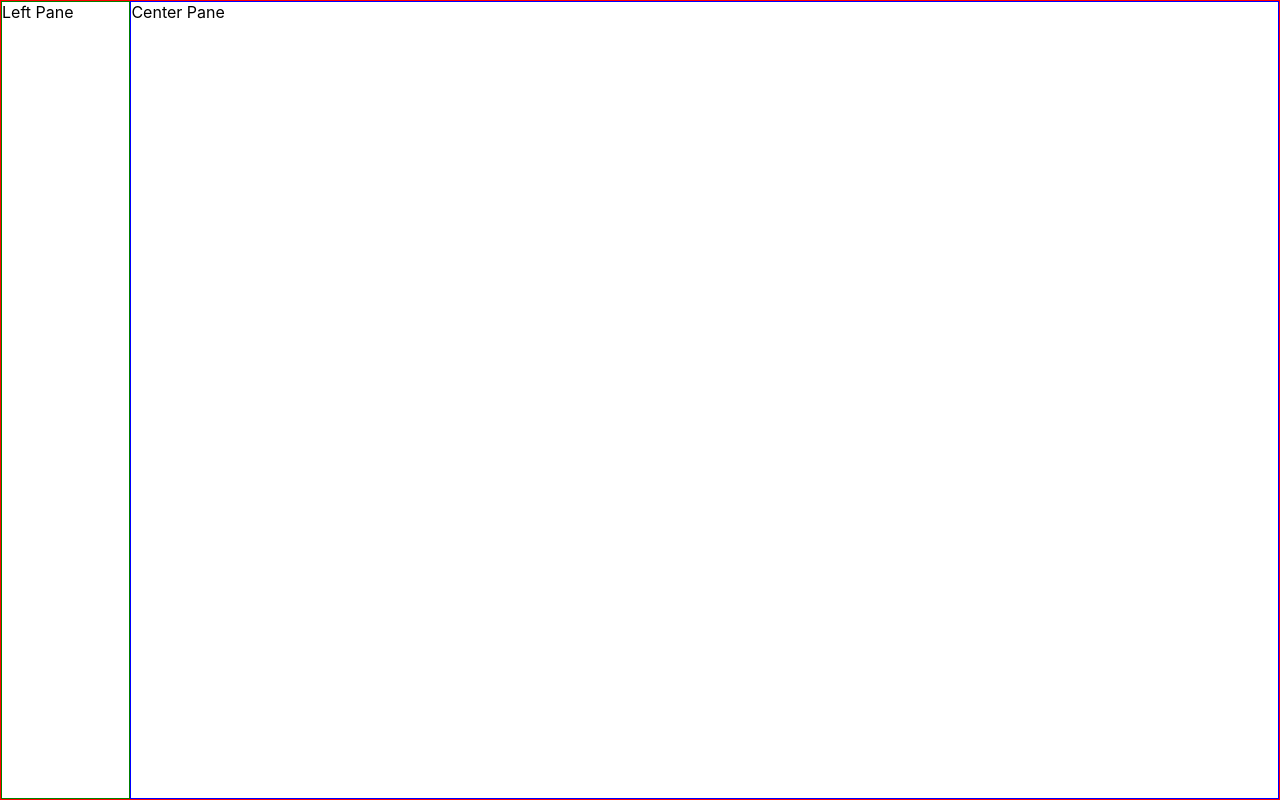
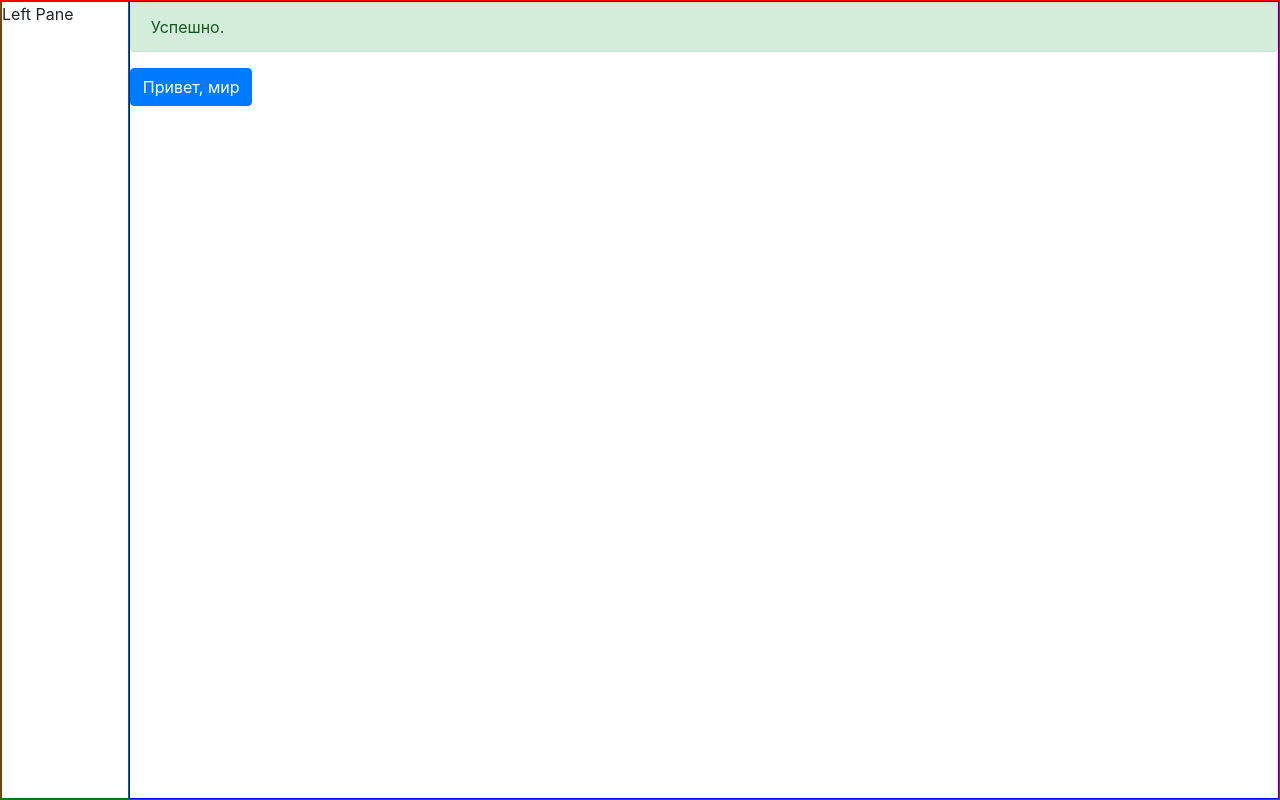
Before and after one commit to apolezhaev/komandir, a React (Create React App) app in the folder wwwroot/: page /about in a window 1280 px wide. Built offline with nearby package versions, Linux system fonts and the light colour scheme.

Commit message:
React Bootstrap

```diff
--- a/wwwroot/package.json
+++ b/wwwroot/package.json
@@ -6,7 +6,9 @@
     "@testing-library/jest-dom": "^4.2.4",
     "@testing-library/react": "^9.4.0",
     "@testing-library/user-event": "^7.2.1",
+    "bootstrap": "^4.4.1",
     "react": "^16.12.0",
+    "react-bootstrap": "^1.0.0-beta.16",
     "react-dom": "^16.12.0",
     "react-router-dom": "^5.1.2",
     "react-scripts": "3.3.1"
--- a/wwwroot/public/index.html
+++ b/wwwroot/public/index.html
@@ -7,6 +7,12 @@
     <meta name="theme-color" content="#000000" />
     <link rel="apple-touch-icon" href="%PUBLIC_URL%/logo192.png" />
     <link rel="manifest" href="%PUBLIC_URL%/manifest.json" />
+    <link
+      rel="stylesheet"
+      href="https://maxcdn.bootstrapcdn.com/bootstrap/4.3.1/css/bootstrap.min.css"
+      integrity="sha384-ggOyR0iXCbMQv3Xipma34MD+dH/1fQ784/j6cY/iJTQUOhcWr7x9JvoRxT2MZw1T"
+      crossorigin="anonymous"
+    />
     <title>Komandir</title>
   </head>
   <body>
--- a/wwwroot/src/components/CenterPane.js
+++ b/wwwroot/src/components/CenterPane.js
@@ -1,9 +1,14 @@
 import React from 'react';
+import Button from 'react-bootstrap/Button';
+import Alert from 'react-bootstrap/Alert';
 
 function CenterPane() {
     return (
       <div class="center-pane">
-          Center Pane
+          <Alert variant="success">
+            Успешно.
+          </Alert>
+          <Button>Привет, мир</Button>
       </div>
     );
 }
--- a/wwwroot/src/index.js
+++ b/wwwroot/src/index.js
@@ -1,6 +1,7 @@
 import React from 'react';
 import ReactDOM from 'react-dom';
 import './index.css';
+import 'bootstrap/dist/css/bootstrap.min.css';
 import App from './App';
 import * as serviceWorker from './serviceWorker';
 
```
Also changed, not shown: 1 other file (tests, documents, lock files or other folders).
